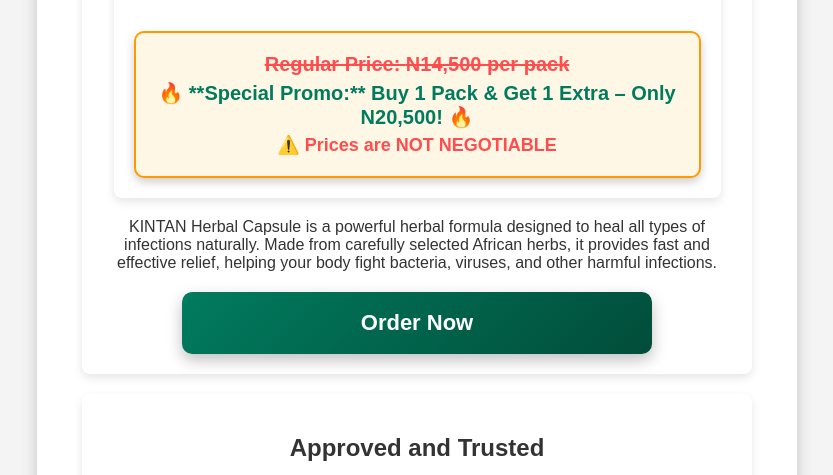
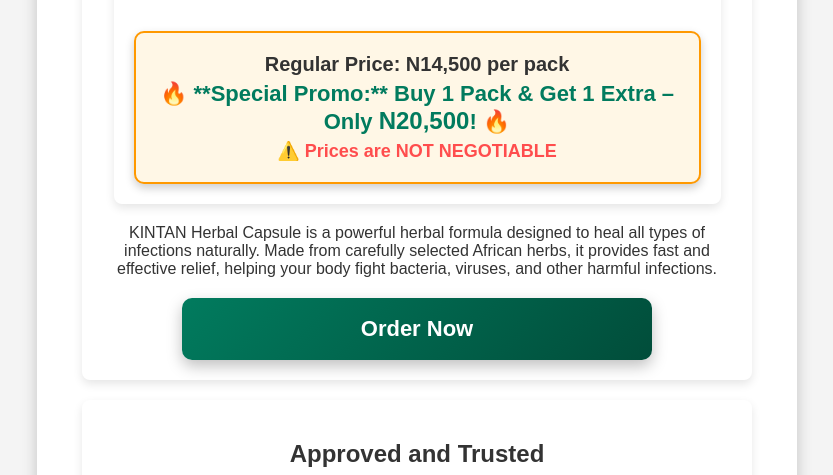
Before and after one commit to Phi-star/KINTAN, a website: page index.html in a window 1280 px wide. Shown: the part 1374-1849 px from the top of the page, without its empty margins (223-1056 px from the left). Drawn offline with Linux system fonts and the light colour scheme.

Commit message:
Update styles.css

```diff
--- a/styles.css
+++ b/styles.css
@@ -417,15 +417,15 @@
 }
 
 .price-tag .normal-price {
-    color: #ff4d4d; /* Red for original price */
-    text-decoration: line-through;
+    color: #333; /* Standard black text for normal price */
 }
 
 .price-tag .promo-price {
     color: #017B5E; /* Green for promo price */
+    font-size: 22px;
 }
 
-.price-tag .promo-price span {
+.price-tag .promo-price strong {
     font-size: 24px;
 }
 
```
